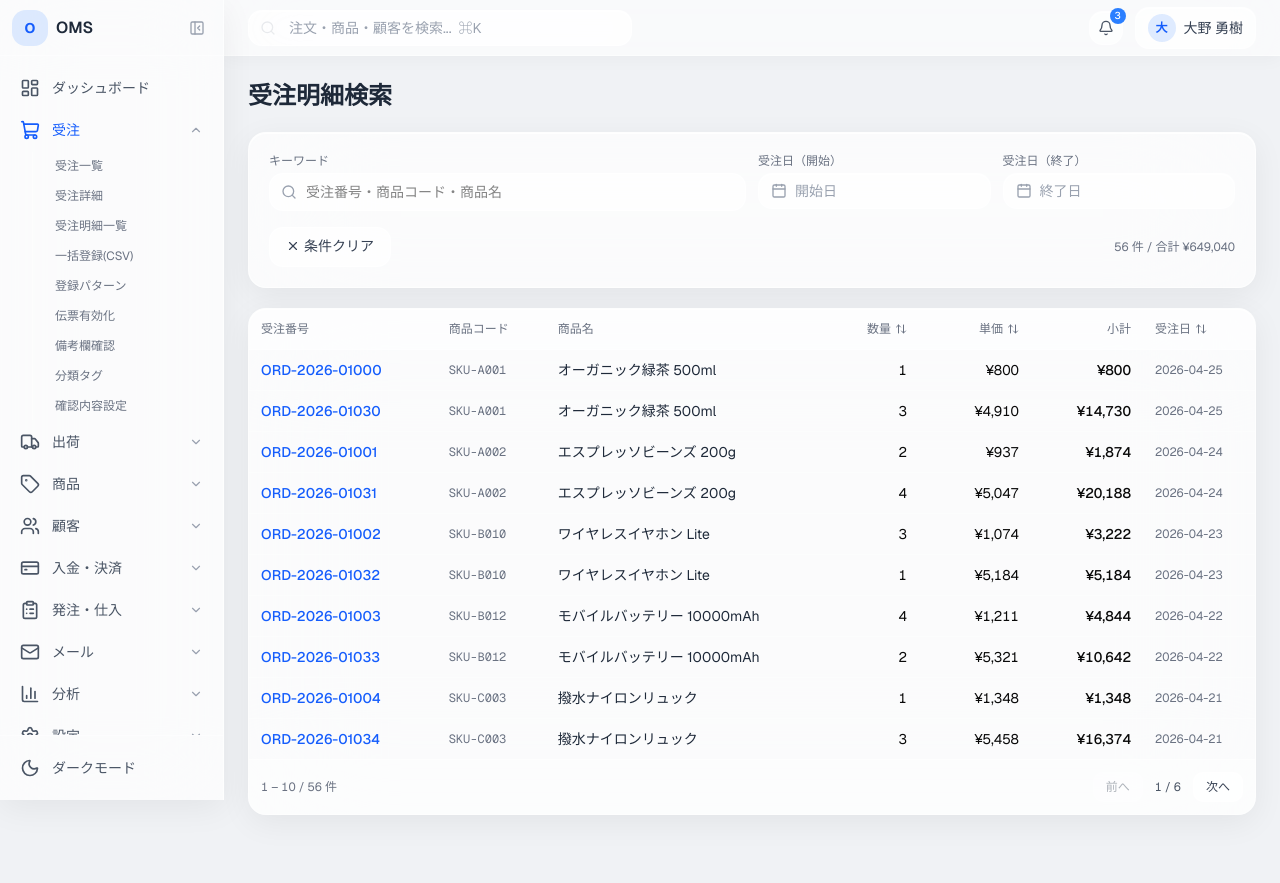
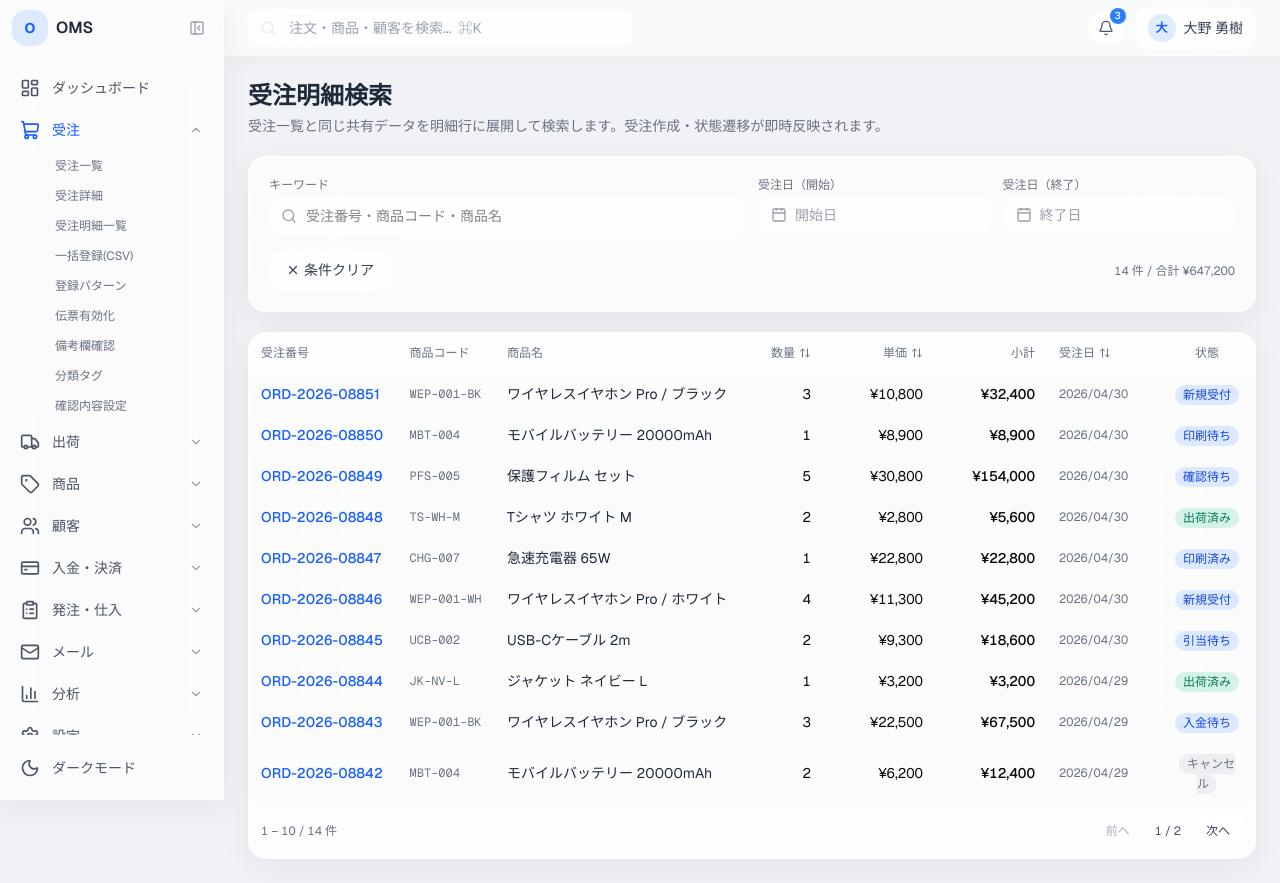
Before and after one commit to infoukplanet-gif/OMS, a Next.js app: page /orders/items/search in a window 1280 px wide. Before the commit the page ends 839 px from the top, so only its background shows below. Built offline with nearby package versions, Linux system fonts and the light colour scheme.

Commit message:
feat(orders): 受注明細検索をorderStoreにライブ配線

```diff
--- a/src/app/orders/items/search/page.tsx
+++ b/src/app/orders/items/search/page.tsx
@@ -1,9 +1,14 @@
 "use client";
-import { useMemo, useState } from "react";
+import { useEffect, useMemo, useState, useSyncExternalStore } from "react";
 import { GlassCard } from "@/components/ui/glass-card";
 import { DatePicker } from "@/components/ui/date-picker";
 import { SecondaryButton, useToast } from "@/components/ui/interactive";
+import { cn } from "@/lib/utils";
 import { Search, ArrowUpDown, X } from "lucide-react";
+import { orderStore, type OrderRecord } from "@/lib/stores/orders";
+import { INITIAL_ORDERS } from "@/lib/seeds/orders";
+import { SKU_NAMES } from "@/lib/seeds/inventory";
+import type { AllocationLine } from "@/lib/state-machines/inventory";
 
 type Row = {
   orderId: string;
@@ -12,39 +17,42 @@ type Row = {
   qty: number;
   price: number;
   orderedAt: Date;
+  status: string;
 };
 
-function makeRows(): Row[] {
-  const names = [
-    ["SKU-A001", "オーガニック緑茶 500ml"],
-    ["SKU-A002", "エスプレッソビーンズ 200g"],
-    ["SKU-B010", "ワイヤレスイヤホン Lite"],
-    ["SKU-B012", "モバイルバッテリー 10000mAh"],
-    ["SKU-C003", "撥水ナイロンリュック"],
-    ["SKU-C005", "レザーキーホルダー"],
-    ["SKU-D020", "アロマキャンドル ローズ"],
-    ["SKU-E042", "スキンケアセット（敏感肌用）"],
-    ["SKU-F101", "ステンレスタンブラー 350ml"],
-    ["SKU-F102", "ギフト用ラッピング"],
-  ];
-  const out: Row[] = [];
-  for (let i = 0; i < 56; i++) {
-    const n = names[i % names.length];
-    const d = new Date();
-    d.setDate(d.getDate() - (i % 30));
-    out.push({
-      orderId: `ORD-2026-${String(1000 + i).padStart(5, "0")}`,
-      productCode: n[0],
-      productName: n[1],
-      qty: 1 + (i % 4),
-      price: 800 + (i * 137) % 9000,
-      orderedAt: d,
-    });
+/**
+ * 共有 orderStore の受注を明細行（allocation lines）へ展開する。
+ * 行単価は受注金額を数量按分した平均単価（v1 は明細単価を保持していないため）。
+ */
+function flattenOrderLines(orders: ReadonlyArray<OrderRecord>): Row[] {
+  const rows: Row[] = [];
+  for (const o of orders) {
+    const lines = (o.allocation ?? []) as AllocationLine[];
+    const totalQty = lines.reduce((s, l) => s + l.qty, 0);
+    const amount = typeof o.amount === "number" ? o.amount : 0;
+    const orderedAt = new Date(typeof o.date === "string" ? o.date : "");
+    if (lines.length === 0 || totalQty === 0 || Number.isNaN(orderedAt.getTime())) continue;
+    const unitPrice = Math.round(amount / totalQty);
+    for (const line of lines) {
+      rows.push({
+        orderId: o.id,
+        productCode: line.sku,
+        productName: SKU_NAMES[line.sku] ?? line.sku,
+        qty: line.qty,
+        price: unitPrice,
+        orderedAt,
+        status: o.status,
+      });
+    }
   }
-  return out;
+  return rows;
 }
 
-const data = makeRows();
+const statusBadge: Record<string, string> = {
+  出荷済み: "bg-emerald-500/15 text-emerald-700",
+  キャンセル: "bg-gray-400/15 text-gray-500",
+};
+
 const PAGE_SIZE = 10;
 
 type SortKey = "orderedAt" | "qty" | "price";
@@ -57,6 +65,19 @@ export default function ItemsSearchPage() {
   const [sortKey, setSortKey] = useState<SortKey>("orderedAt");
   const [sortDesc, setSortDesc] = useState(true);
   const [page, setPage] = useState(1);
+
+  // 共有 orderStore を購読（永続化オーナーは受注一覧側。ここは閲覧のみ）
+  useEffect(() => {
+    if (orderStore.getState().length === 0) orderStore.setItems(INITIAL_ORDERS);
+  }, []);
+
+  const orders = useSyncExternalStore(
+    (cb) => orderStore.subscribe(cb),
+    () => orderStore.getState(),
+    () => INITIAL_ORDERS as ReadonlyArray<OrderRecord>,
+  );
+
+  const data = useMemo(() => flattenOrderLines(orders), [orders]);
 
   const filtered = useMemo(() => {
     const q = query.trim().toLowerCase();
@@ -72,7 +93,7 @@ export default function ItemsSearchPage() {
       return sortDesc ? bv - av : av - bv;
     });
     return list;
-  }, [query, from, to, sortKey, sortDesc]);
+  }, [data, query, from, to, sortKey, sortDesc]);
 
   const totalPages = Math.max(1, Math.ceil(filtered.length / PAGE_SIZE));
   const currentPage = Math.min(page, totalPages);
@@ -87,11 +108,19 @@ export default function ItemsSearchPage() {
     toast.show("条件をクリアしました", "info");
   }
 
+  const fmtDate = (d: Date) =>
+    `${d.getFullYear()}/${String(d.getMonth() + 1).padStart(2, "0")}/${String(d.getDate()).padStart(2, "0")}`;
+
   const total = filtered.reduce((s, r) => s + r.qty * r.price, 0);
 
   return (
     <div className="space-y-5">
-      <h1 className="text-2xl font-bold text-gray-800">受注明細検索</h1>
+      <div>
+        <h1 className="text-2xl font-bold text-gray-800">受注明細検索</h1>
+        <p className="text-sm text-gray-500 mt-1">
+          受注一覧と同じ共有データを明細行に展開して検索します。受注作成・状態遷移が即時反映されます。
+        </p>
+      </div>
 
       <GlassCard>
         <div className="grid grid-cols-1 md:grid-cols-4 gap-3">
@@ -154,19 +183,26 @@ export default function ItemsSearchPage() {
                       受注日 <ArrowUpDown className="h-3 w-3" />
                     </button>
                   </th>
+                  <th className="px-3 py-3 text-center text-xs font-medium text-gray-500 w-24">状態</th>
                 </tr>
               </thead>
               <tbody>
                 {pageRows.map((r, i) => (
-                  <tr key={r.orderId + i} className="border-t border-white/30 hover:bg-white/40">
+                  <tr key={`${r.orderId}-${r.productCode}-${i}`} className="border-t border-white/30 hover:bg-white/40">
                     <td className="px-3 py-2.5 font-medium text-blue-600">{r.orderId}</td>
                     <td className="px-3 py-2.5 font-mono text-xs text-gray-500">{r.productCode}</td>
                     <td className="px-3 py-2.5 text-gray-800">{r.productName}</td>
                     <td className="px-3 py-2.5 text-right tabular-nums">{r.qty}</td>
                     <td className="px-3 py-2.5 text-right tabular-nums">¥{r.price.toLocaleString()}</td>
                     <td className="px-3 py-2.5 text-right tabular-nums font-medium">¥{(r.qty * r.price).toLocaleString()}</td>
-                    <td className="px-3 py-2.5 text-xs text-gray-500 tabular-nums">
-                      {r.orderedAt.toISOString().slice(0, 10)}
+                    <td className="px-3 py-2.5 text-xs text-gray-500 tabular-nums">{fmtDate(r.orderedAt)}</td>
+                    <td className="px-3 py-2.5 text-center">
+                      <span className={cn(
+                        "px-2 py-0.5 rounded-full text-xs font-medium",
+                        statusBadge[r.status] ?? "bg-blue-500/15 text-blue-700",
+                      )}>
+                        {r.status}
+                      </span>
                     </td>
                   </tr>
                 ))}
```
